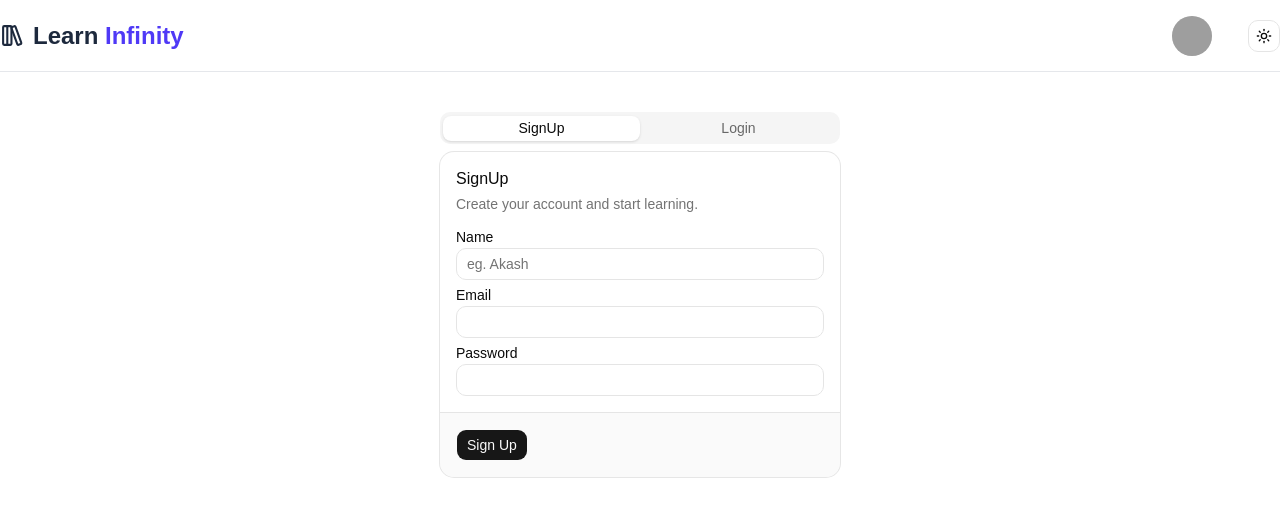
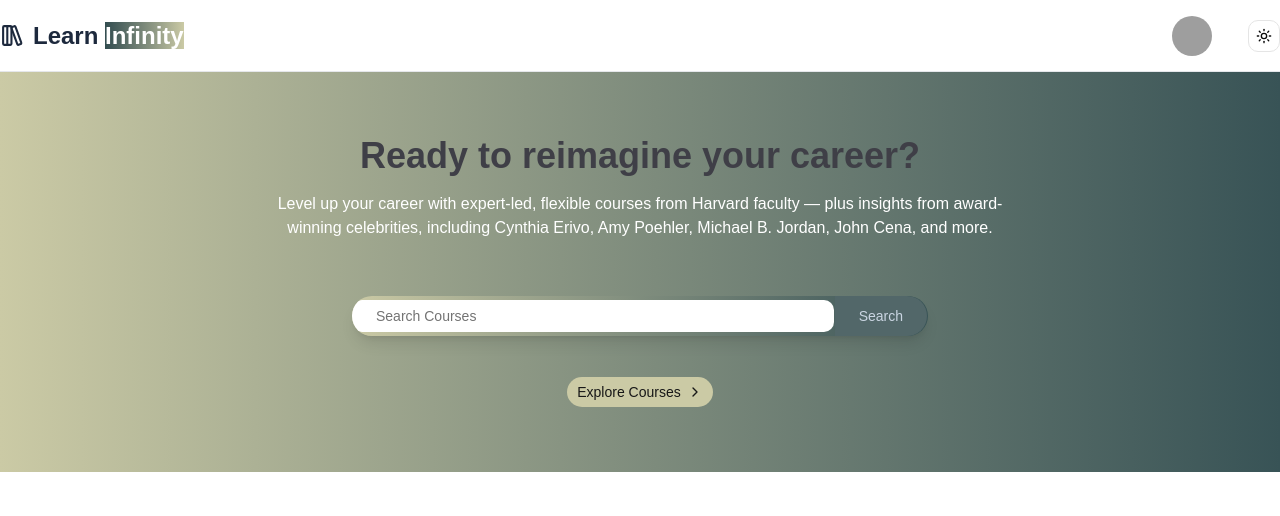
Before and after one commit to sonu-pradhan/learning-management-system, a React (Vite) app in the folder frontend/: page / in a window 1280 px wide. Shown: the top 516 px of the page. Built offline with nearby package versions, Linux system fonts and the light colour scheme; no server answers; grey boxes are pictures that could not be loaded.

Commit message:
hero sectionc component and react router dom implemented

```diff
--- a/frontend/package.json
+++ b/frontend/package.json
@@ -21,6 +21,7 @@
     "react": "^19.2.7",
     "react-dom": "^19.2.7",
     "react-redux": "^9.3.0",
+    "react-router-dom": "^7.18.2",
     "shadcn": "^4.16.0",
     "sonner": "^2.0.7",
     "tailwind-merge": "^3.6.0",
--- a/frontend/src/App.jsx
+++ b/frontend/src/App.jsx
@@ -1,11 +1,30 @@
-import Navbar from "./components/Navbar"
+import { createBrowserRouter, RouterProvider } from "react-router-dom"
+import HeroSection from "./pages/HeroSection"
 import Login from "./pages/Login"
+import RootLayout from "./RootLayout"
+
+
+const appRouter = createBrowserRouter([
+  {
+    path:"/",
+    element:<RootLayout />,
+    children:[
+      {
+        index:true,
+        element:<HeroSection />
+      },
+      {
+        path:"login",
+        element:<Login />
+      }
+    ]
+  }
+])
 
 function App() {
   return (
     <main>
-      <Navbar />
-      <Login />
+      <RouterProvider router={appRouter} />
     </main>
   )
 }
--- /dev/null
+++ b/frontend/src/RootLayout.jsx
@@ -0,0 +1,14 @@
+import React from 'react'
+import Navbar from './components/Navbar'
+import { Outlet } from 'react-router-dom'
+
+const RootLayout = () => {
+  return (
+    <div>
+      <Navbar />
+      <Outlet />
+    </div>
+  )
+}
+
+export default RootLayout
--- a/frontend/src/components/Navbar.jsx
+++ b/frontend/src/components/Navbar.jsx
@@ -30,11 +30,11 @@ const Navbar = () => {
     const user = true;
     const role = "instructor";
     return (
-        <div className="h-18 dark:bg-[#0A0A0A] border-b dark:border-b-gray-800 border-b-gray-200 fixed top-0 left-0 right-0 duration-300 z-10">
+        <div className="h-18 bg-white dark:bg-[#0A0A0A] border-b dark:border-b-gray-800 border-b-gray-200 fixed top-0 left-0 right-0 duration-300 z-10">
             <div className="max-w-7xl mx-auto hidden md:flex justify-between items-center gap-10 h-full">
                 <div className="flex items-center gap-2">
                     <LibraryBig size={"25"} className="text-slate-800" />
-                    <h1 className="hidden md:block font-extrabold text-2xl text-slate-800">Learn <span className="text-indigo-600 dark:text-white">Infinity</span></h1>
+                    <h1 className="hidden md:block font-extrabold text-2xl text-slate-800">Learn <span className="bg-linear-to-r from-[#334d50] to-[#cbcaa5] text-white dark:text-white">Infinity</span></h1>
                 </div>
                 <div className="flex justify-center items-center gap-5 ">
                     {
@@ -69,7 +69,7 @@ const Navbar = () => {
             <div className="flex md:hidden items-center justify-between px-4 h-full">
                 <div className="flex items-center gap-2">
                     <LibraryBig size={"20"} className="text-slate-800" />
-                    <h1 className="font-extrabold text-xl text-slate-800">Learn <span className="text-indigo-600 dark:text-white">Infinity</span></h1>
+                    <h1 className="font-extrabold text-xl text-slate-800">Learn <span className="bg-linear-to-r from-[#334d50] to-[#cbcaa5] text-white dark:text-white">Infinity</span></h1>
                 </div>
                 <MobileNavbar />
             </div>
@@ -91,7 +91,7 @@ const MobileNavbar = () => {
                 {user ? (
                     <>
                         <SheetHeader className="flex flex-row mt-14 pr-6 items-center justify-between">
-                            <SheetTitle><h1 className="font-extrabold text-xl text-slate-800">Learn <span className="text-indigo-600 dark:text-white">Infinity</span></h1></SheetTitle>
+                            <SheetTitle><h1 className="font-extrabold text-xl text-slate-700">Learn <span className="bg-linear-to-r from-[#334d50] to-[#cbcaa5] bg-clip-text text-transparent dark:text-gray-700">Infinity</span></h1></SheetTitle>
                             <DarkMode />
                         </SheetHeader>
                         <nav className="flex flex-col space-y-4 px-4 pt-4">
--- /dev/null
+++ b/frontend/src/pages/HeroSection.jsx
@@ -0,0 +1,32 @@
+import { Button } from '../components/ui/button';
+import { Input } from '../components/ui/input';
+import { ChevronRight } from 'lucide-react';
+
+const HeroSection = () => {
+    return (
+        <div className="relative bg-linear-to-r from-[#cbcaa5] to-[#385356] dark:from-[#385356] mt-18 dark:to-[#859398] py-16 px-4 h-100 text-center">
+            <div className="max-w-3xl mx-auto ">
+                <h1 className="text-zinc-700 text-4xl font-bold mb-4">Ready to reimagine your career? </h1>
+                <p className="text-white dark:text-gray-400 mb-8">
+                    <span className="hidden md:block">
+                        Level up your career with expert-led, flexible courses from Harvard faculty — plus insights from award-winning celebrities, including Cynthia Erivo, Amy Poehler, Michael B. Jordan, John Cena, and more.
+                    </span>
+
+                    <span className="block md:hidden">
+                        Access world-class education from institutions like Harvard, MIT, and Cambridge.
+                    </span>
+                </p>
+                <form className="flex items-center bg-linear-to-r from-[#cbcaa5] to-[#385356] dark:bg-gray-800 rounded-full shadow-lg overflow-hidden max-w-xl h-10 mx-auto mt-14">
+                    <Input
+                        type="text"
+                        placeholder="Search Courses"
+                        className="bg-white grow border-none focus-visible:ring-0 px-6 py-3 text-gray-800 dark:text-gray-100 placeholder-gray-400 dark:placeholder-gray-500" />
+                    <Button className="bg-[#526769] dark:bg-gray-700 text-slate-300 px-6 py-5 rounded-r-full hover:bg-[#526769] hover:text-zinc-900 cursor-pointer dark:hover:bg-blue-800">Search</Button>
+                </form>
+                <Button className="bg-[#cbcaa5] dark:bg-gray-800 text-neutral-900 rounded-full cursor-pointer mt-10 hover:bg-gray-200">Explore Courses<ChevronRight/></Button>
+            </div>
+        </div>
+    )
+}
+
+export default HeroSection
--- a/frontend/src/pages/Login.jsx
+++ b/frontend/src/pages/Login.jsx
@@ -18,6 +18,7 @@ import {
 } from "@/components/ui/tabs"
 import { Loader2 } from "lucide-react"
 import { useEffect, useState } from "react"
+import { useNavigate } from "react-router-dom"
 import { toast } from "sonner"
 
 const Login = () => {
@@ -59,6 +60,8 @@ const Login = () => {
         await action(inputData);
     };
 
+    const navigate = useNavigate();
+
     useEffect(() => {
     if (registerIsSuccess && registerData) {
         toast.success(registerData?.message || "Signup successful");
@@ -70,6 +73,7 @@ const Login = () => {
 
     if (loginIsSuccess && loginData) {
         toast.success(loginData?.message || "Login successful");
+        navigate("/")
     }
 
     if (loginError) {
@@ -86,16 +90,15 @@ const Login = () => {
 
 
     return (
-        <div className="flex mt-28 justify-center w-full">
+        <div className="flex mt-30 justify-center w-full">
             <Tabs defaultValue="account" className="w-100">
-                <TabsList className="grid w-full grid-cols-2">
+                <TabsList className="grid w-full grid-cols-2 bg-[#cbcaa5]">
                     <TabsTrigger value="signup">SignUp</TabsTrigger>
                     <TabsTrigger value="login">Login</TabsTrigger>
                 </TabsList>
                 <TabsContent value="signup">
                     <Card>
                         <CardHeader>
-                            <CardTitle>SignUp</CardTitle>
                             <CardDescription>
                                 Create your account and start learning.
                             </CardDescription>
@@ -105,7 +108,6 @@ const Login = () => {
                                 <Label htmlFor="name">Name</Label>
                                 <Input
                                     type="text"
-                                    placeholder="eg. Akash"
                                     required={true}
                                     name="name"
                                     value={signupInput.name}
@@ -131,7 +133,7 @@ const Login = () => {
                             </div>
                         </CardContent>
                         <CardFooter>
-                            <Button disabled={registerIsLoading} onClick={() => handleRegistration("signup")}>
+                            <Button className="bg-[#385356] mx-auto" disabled={registerIsLoading} onClick={() => handleRegistration("signup")}>
                                 {
                                     registerIsLoading ? (
                                         <Loader2 className="mr-2 h-4 w-4 animate-spin" />
@@ -144,7 +146,6 @@ const Login = () => {
                 <TabsContent value="login">
                     <Card>
                         <CardHeader>
-                            <CardTitle>Login</CardTitle>
                             <CardDescription>
                                 Welcome back! Continue your learning journey.
                             </CardDescription>
@@ -170,7 +171,7 @@ const Login = () => {
                             </div>
                         </CardContent>
                         <CardFooter>
-                            <Button disabled={loginIsLoading} onClick={() => handleRegistration("login")}>
+                            <Button className="bg-[#385356] mx-auto" disabled={loginIsLoading} onClick={() => handleRegistration("login")}>
                                 {
                                     loginIsLoading ? (
                                         <Loader2 className="mr-2 h-4 w-4 animate-spin" />
```
Also changed, not shown: 1 other file (tests, documents, lock files or other folders).
